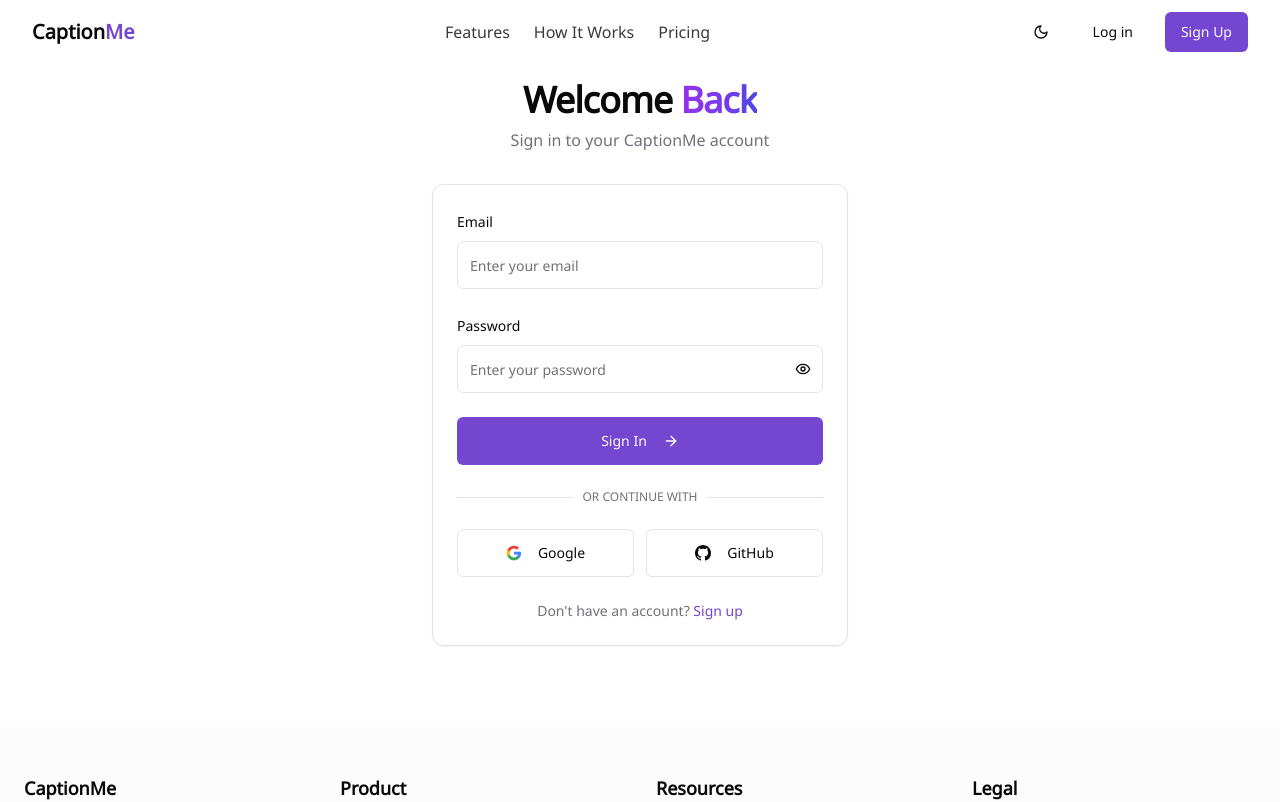
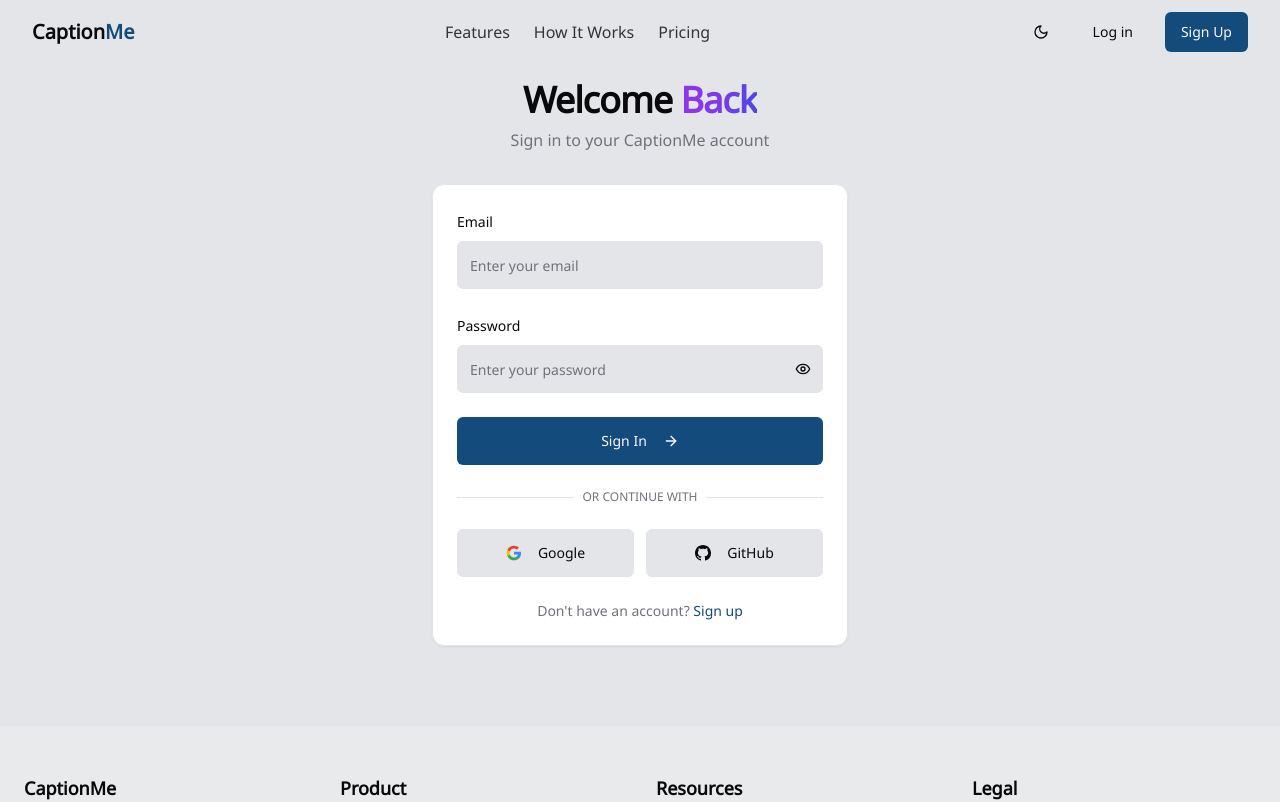
Before and after one commit to ameya051/caption-me, a Next.js app: page /signin in a window 1280 px wide. Shown: the top 802 px of the page. Built offline with nearby package versions, Linux system fonts and the light colour scheme; no server answers.

Commit message:
feat: created dashboard ui

```diff
--- a/package.json
+++ b/package.json
@@ -52,6 +52,7 @@
     "clsx": "^2.1.1",
     "file-loader": "^6.2.0",
     "formidable": "^3.5.1",
+    "geist": "^1.4.2",
     "ioredis": "^5.3.2",
     "lucide-react": "^0.285.0",
     "multer": "^1.4.5-lts.1",
--- a/src/app/globals.css
+++ b/src/app/globals.css
@@ -26,11 +26,25 @@
   }
 }
 
-
-
-
 @layer base {
   :root {
+    /* new color pallete START */
+    --bg-dark: 211 11% 90%;
+    --bg: 211 22% 95%;
+    --bg-light: 211 100% 100%;
+    --text: 211 31% 5%;
+    --text-muted: 211 6% 28%;
+    --highlight: 211 100% 100%;
+    --border: 211 4% 51%;
+    --border-muted: 211 6% 62%;
+    --primary: 208 74% 28%;
+    --secondary: 38 100% 17%;
+    --danger: 9 21% 41%;
+    --warning: 52 23% 34%;
+    --success: 147 19% 36%;
+    --info: 217 22% 41%;
+    /* new color pallete END */
+
     --background: 0 0% 100%;
     --foreground: 240 10% 3.9%;
 
@@ -40,7 +54,7 @@
     --popover: 0 0% 100%;
     --popover-foreground: 240 10% 3.9%;
 
-    --primary: 260 60% 55%;
+    /* --primary: 260 60% 55%; */
     --primary-foreground: 0 0% 98%;
 
     --secondary: 240 5% 96%;
--- a/src/app/layout.tsx
+++ b/src/app/layout.tsx
@@ -1,5 +1,6 @@
 import type { Metadata } from "next";
 import { Noto_Sans } from "next/font/google";
+import { GeistSans } from 'geist/font/sans';
 import "./globals.css";
 import { ThemeProvider } from "next-themes";
 import { TooltipProvider } from "@/components/ui/tooltip";
@@ -7,7 +8,7 @@
 import { Toaster } from "@/components/ui/sonner";
 import ProtectedRouteProvider from "@/providers/ProtectedRouteProvider";
 
-const inter = Noto_Sans({ subsets: ["latin"], weight: ["400"] });
+const noto_sans = Noto_Sans({ subsets: ["latin"], weight: ["400"] });
 
 export const metadata: Metadata = {
   title: "CaptionMe - Just add captions",
@@ -22,14 +23,15 @@
 }) {
   return (
     <html lang="en">
-      <body className={inter.className}>
+      <body className={`${noto_sans.className} antialiased`}>
+        {/* <Navbar /> */}
         <ReactQueryProvider>
-          <ProtectedRouteProvider>
+          {/* <ProtectedRouteProvider> */}
             <ThemeProvider attribute="class" defaultTheme="system" enableSystem>
               <TooltipProvider>{children}</TooltipProvider>
               <Toaster />
             </ThemeProvider>
-          </ProtectedRouteProvider>
+          {/* </ProtectedRouteProvider> */}
         </ReactQueryProvider>
       </body>
     </html>
--- a/src/app/signin/page.tsx
+++ b/src/app/signin/page.tsx
@@ -30,11 +30,11 @@
 
   const handleGoogleSignIn = () => {
     // Redirect to the backend's Google OAuth endpoint
-    window.location.href = "http://localhost:8000/api/google";
+    window.location.href = "http://localhost:8000/api/auth/google";
   };
 
   const handleGitHubSignIn = () => {
-    window.location.href = "http://localhost:8000/api/github";
+    window.location.href = "http://localhost:8000/api/auth/github";
   };
 
   return (
--- a/src/components/HeroSection.tsx
+++ b/src/components/HeroSection.tsx
@@ -9,13 +9,13 @@
       <div className="container px-4 md:px-6">
         <div className="grid gap-6 lg:grid-cols-2 lg:gap-12 items-center">
           <div className="space-y-6">
-            <h1 className="text-4xl md:text-5xl lg:text-6xl font-bold tracking-tighter animate-fade-in">
+            <h1 className="text-4xl md:text-5xl font-medium lg:text-6xl antialiased tracking-tighter animate-fade-in">
               Add captions to videos with{" "}
               <span className="gradient-text">AI</span> in seconds
             </h1>
             <p
               className="max-w-[600px] text-muted-foreground text-lg md:text-xl animate-fade-in"
-              style={{ animationDelay: "0.1s" }}
+              style={{ animationDelay: "0.3s" }}
             >
               Upload your video and our AI will automatically generate accurate
               captions. Save time and make your content accessible to everyone.
--- a/src/components/ResultVideo.tsx
+++ b/src/components/ResultVideo.tsx
@@ -1,5 +1,5 @@
 import SparklesIcon from "@/components/SparklesIcon";
-import { transcriptionItemsToSrt } from "@/libs/awsTranscriptionHelpers";
+import { transcriptionItemsToSrt } from "@/lib/awsTranscriptionHelpers";
 import { FFmpeg } from "@ffmpeg/ffmpeg";
 import { fetchFile, toBlobURL } from "@ffmpeg/util";
 import { useEffect, useState, useRef } from "react";
--- a/tailwind.config.ts
+++ b/tailwind.config.ts
@@ -22,7 +22,7 @@
 				border: 'hsl(var(--border))',
 				input: 'hsl(var(--input))',
 				ring: 'hsl(var(--ring))',
-				background: 'hsl(var(--background))',
+				background: 'hsl(var(--bg-dark))',
 				foreground: 'hsl(var(--foreground))',
 				primary: {
 					DEFAULT: 'hsl(var(--primary))',
@@ -41,7 +41,7 @@
 					foreground: 'hsl(var(--muted-foreground))'
 				},
 				accent: {
-					DEFAULT: 'hsl(var(--accent))',
+					DEFAULT: 'hsl(var(--primary))',
 					foreground: 'hsl(var(--accent-foreground))'
 				},
 				popover: {
```
Also changed, not shown: src/app/(protected)/layout.tsx (renamed from src/app/(protected)/layouttt.tsx), 1 other file (tests, documents, lock files or other folders).
